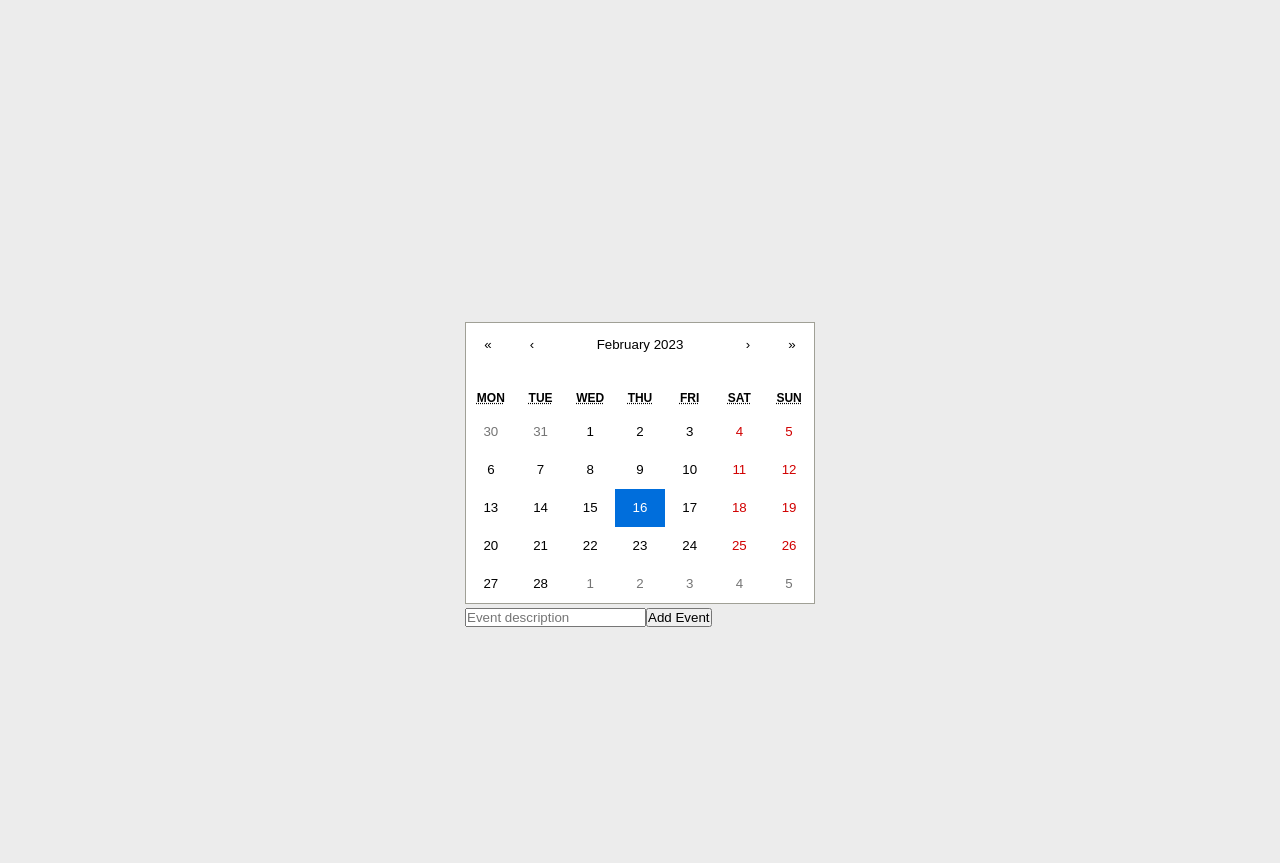
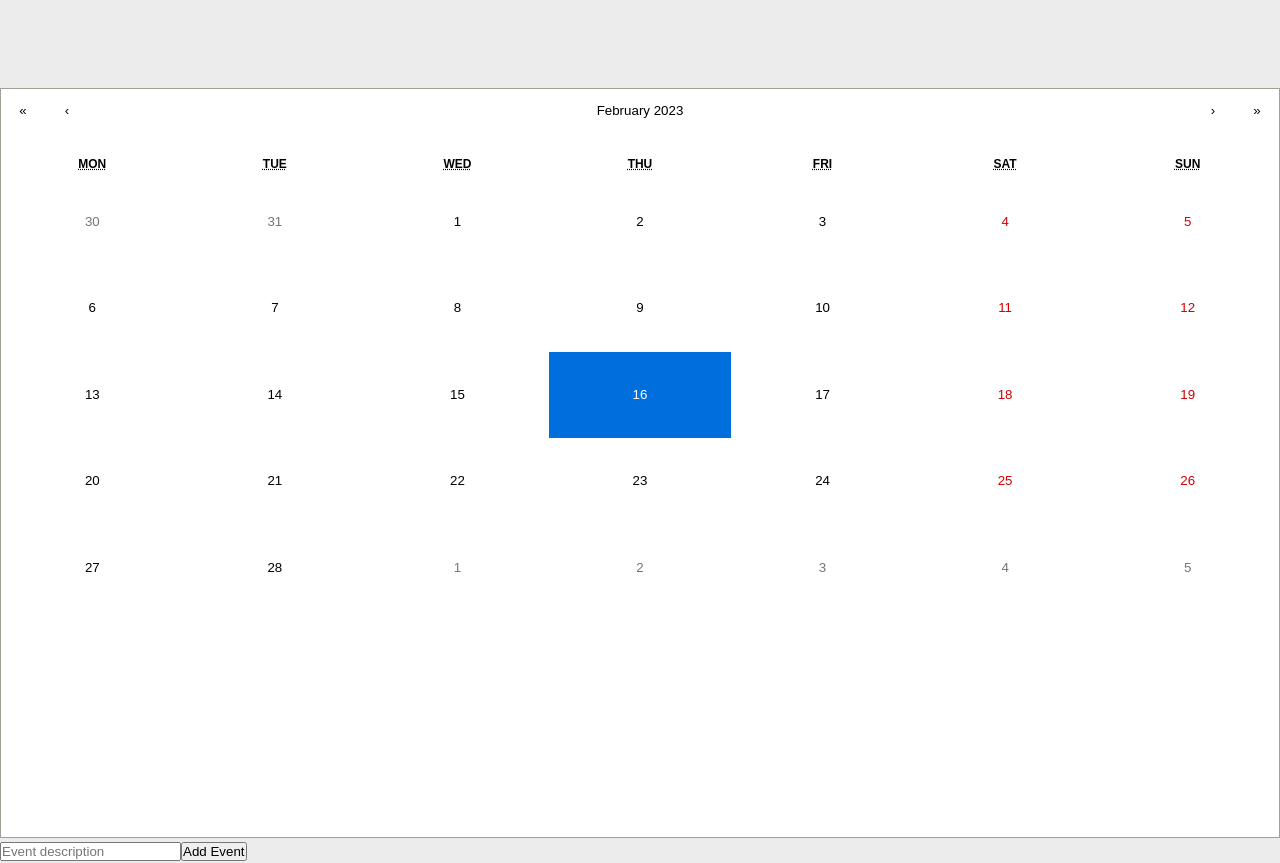
Before and after one commit to geoffreyxu/SpendSmart, a React (Create React App) app: page /plans in a window 1280 px wide. Before the commit the page ends 800 px from the top, so only its background shows below. Built offline with nearby package versions, Linux system fonts and the light colour scheme; no server answers.

Commit message:
Changed formatting of calendar to take up whole screen

```diff
--- a/src/index.css
+++ b/src/index.css
@@ -46,3 +46,13 @@
     width: 40px !important;
     height: 38px !important;
   }
+
+  .react-calendar {
+    width: 1280px !important;
+    height: 750px;
+  }
+
+  .react-calendar__tile {
+    font-size: 1.2em;
+    line-height: 5em !important;
+  }
```
